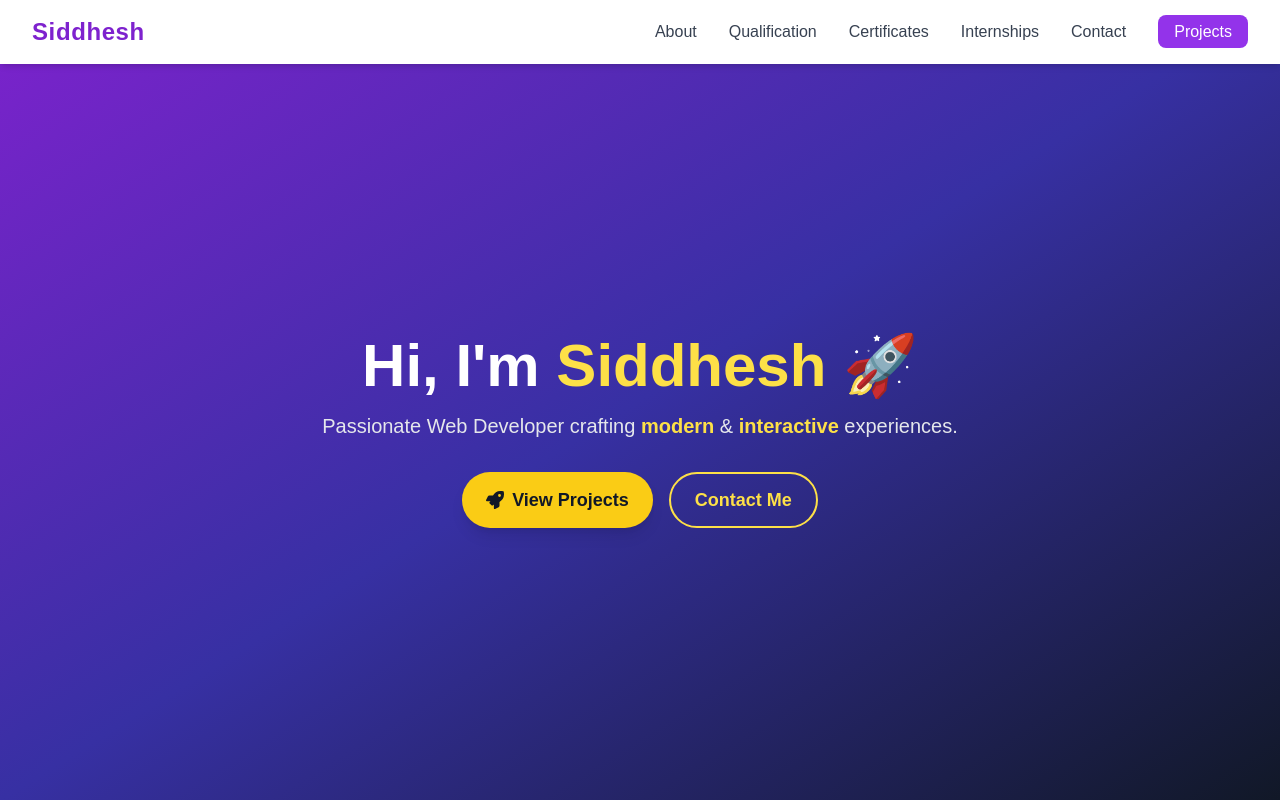
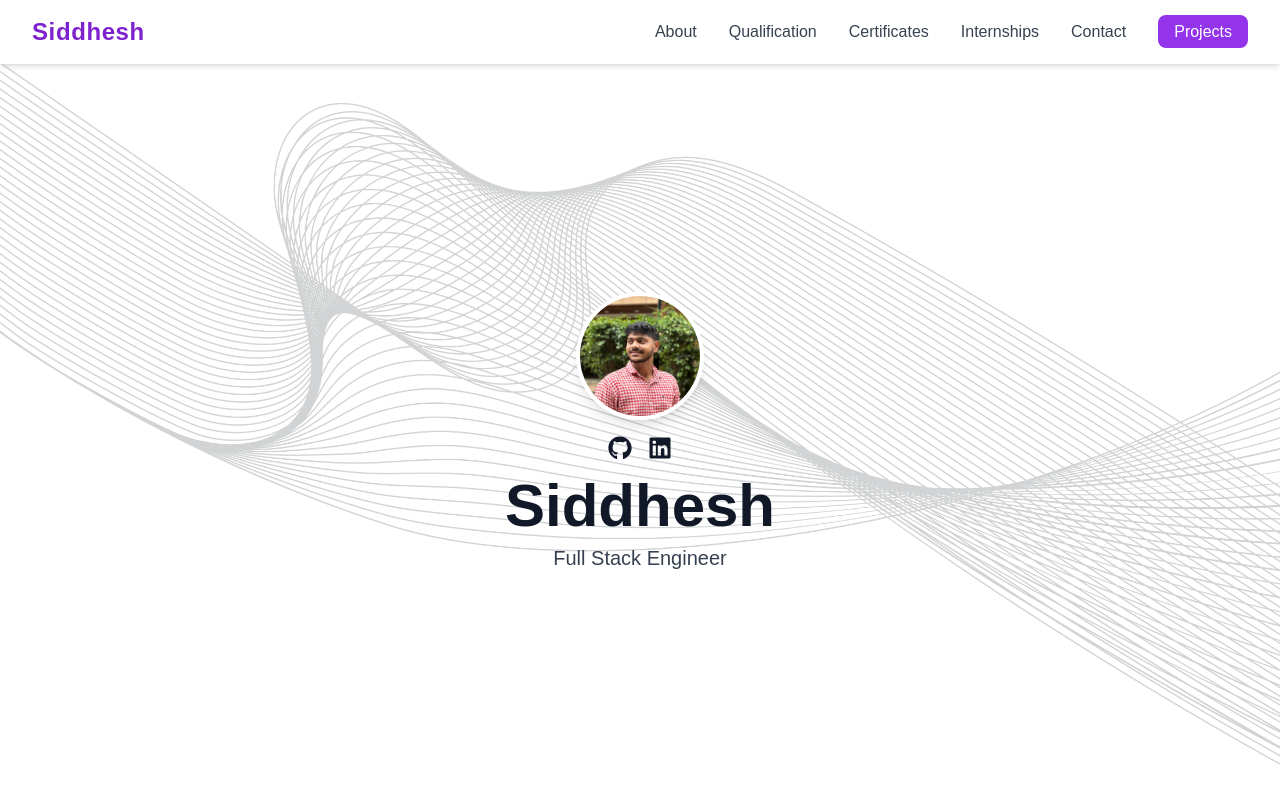
Before and after one commit to siddhesh-wagh/siddhesh_wagh, a React (Vite) app: page / in a window 1280 px wide. Shown: the top 800 px of the page. Built offline with nearby package versions, Linux system fonts and the light colour scheme.

Commit message:
bg image changed

```diff
--- a/src/components/Hero.jsx
+++ b/src/components/Hero.jsx
@@ -1,58 +1,74 @@
 import React from "react";
 import { motion } from "framer-motion";
-import { FaRocket } from "react-icons/fa";
+import { FaGithub, FaLinkedin } from "react-icons/fa";
+import bgLight from "../assets/bg-light.png"; // wave background
+import profilePic from "../assets/profile.jpg"; // your profile image
 
 const Hero = () => {
   return (
     <section
-      className="min-h-screen flex flex-col items-center justify-center text-center px-6
-                 bg-gradient-to-br from-purple-700 via-indigo-800 to-gray-900 text-white
-                 pt-16"
+      className="relative min-h-screen flex flex-col items-center justify-center text-center px-6 pt-16 text-gray-900 bg-white"
+      style={{
+        backgroundImage: `url(${bgLight})`,
+        backgroundRepeat: "no-repeat",
+        backgroundPosition: "center top",
+        backgroundSize: "cover",
+      }}
     >
-      {/* Animated Heading */}
+      {/* Profile Image */}
+      <motion.img
+        src={profilePic}
+        alt="Profile"
+        className="w-32 h-32 rounded-full object-cover border-4 border-white shadow-lg"
+        initial={{ opacity: 0, scale: 0.8 }}
+        animate={{ opacity: 1, scale: 1 }}
+        transition={{ duration: 0.8 }}
+      />
+
+      {/* Social Icons */}
+      <motion.div
+        className="flex gap-4 mt-4 text-2xl"
+        initial={{ opacity: 0 }}
+        animate={{ opacity: 1 }}
+        transition={{ delay: 0.4, duration: 0.8 }}
+      >
+        <a
+          href="https://github.com/yourusername"
+          target="_blank"
+          rel="noopener noreferrer"
+          className="hover:text-yellow-500 transition-colors"
+        >
+          <FaGithub />
+        </a>
+        <a
+          href="https://linkedin.com/in/yourusername"
+          target="_blank"
+          rel="noopener noreferrer"
+          className="hover:text-yellow-500 transition-colors"
+        >
+          <FaLinkedin />
+        </a>
+      </motion.div>
+
+      {/* Name */}
       <motion.h1
-        className="text-5xl sm:text-6xl font-extrabold"
-        initial={{ opacity: 0, y: -50 }}
+        className="mt-4 text-5xl sm:text-6xl font-extrabold"
+        initial={{ opacity: 0, y: -20 }}
         animate={{ opacity: 1, y: 0 }}
-        transition={{ duration: 0.8 }}
+        transition={{ delay: 0.6, duration: 0.8 }}
       >
-        Hi, I'm <span className="text-yellow-300">Siddhesh</span> 🚀
+        Siddhesh
       </motion.h1>
 
-      {/* Tagline */}
+      {/* Role */}
       <motion.p
-        className="mt-4 text-lg sm:text-xl text-gray-200 max-w-2xl"
+        className="mt-2 text-lg sm:text-xl text-gray-700"
         initial={{ opacity: 0 }}
         animate={{ opacity: 1 }}
-        transition={{ delay: 0.5, duration: 0.8 }}
-      >
-        Passionate Web Developer crafting{" "}
-        <span className="font-semibold text-yellow-300">modern</span> &{" "}
-        <span className="font-semibold text-yellow-300">interactive</span> experiences.
-      </motion.p>
-
-      {/* Buttons */}
-      <motion.div
-        className="mt-8 flex flex-wrap justify-center gap-4"
-        initial={{ opacity: 0, y: 50 }}
-        animate={{ opacity: 1, y: 0 }}
         transition={{ delay: 0.8, duration: 0.8 }}
       >
-        <a
-          href="#projects"
-          className="px-6 py-3 bg-yellow-400 text-gray-900 rounded-full text-lg font-semibold shadow-lg
-                     hover:bg-yellow-300 hover:scale-105 transition-transform duration-300 flex items-center gap-2"
-        >
-          <FaRocket /> View Projects
-        </a>
-        <a
-          href="#contact"
-          className="px-6 py-3 border-2 border-yellow-300 text-yellow-300 rounded-full text-lg font-semibold
-                     hover:bg-yellow-300 hover:text-gray-900 hover:scale-105 transition-transform duration-300"
-        >
-          Contact Me
-        </a>
-      </motion.div>
+        Full Stack Engineer
+      </motion.p>
     </section>
   );
 };
```
Also changed, not shown: src/assets/bg-light.png (added).
